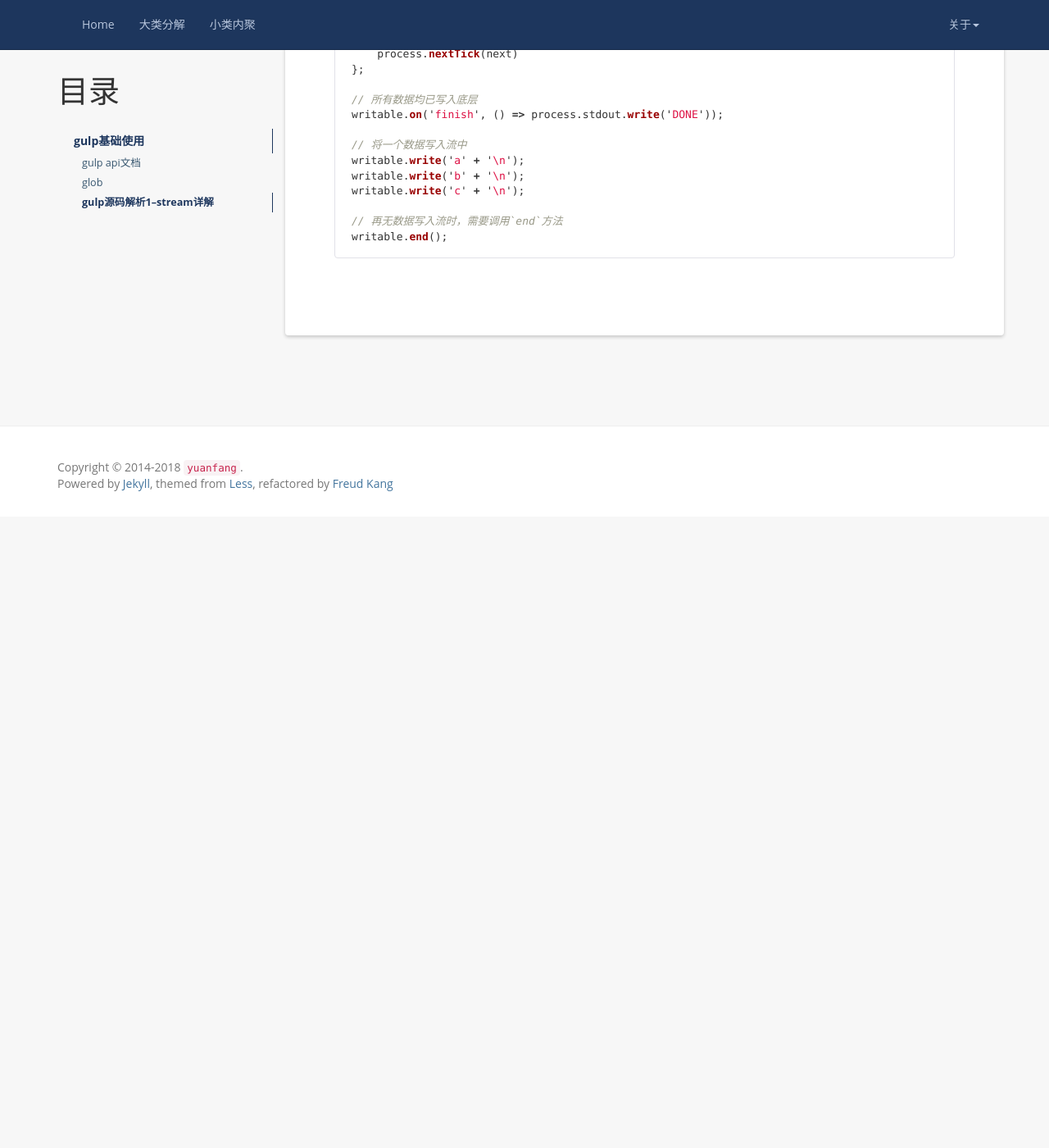
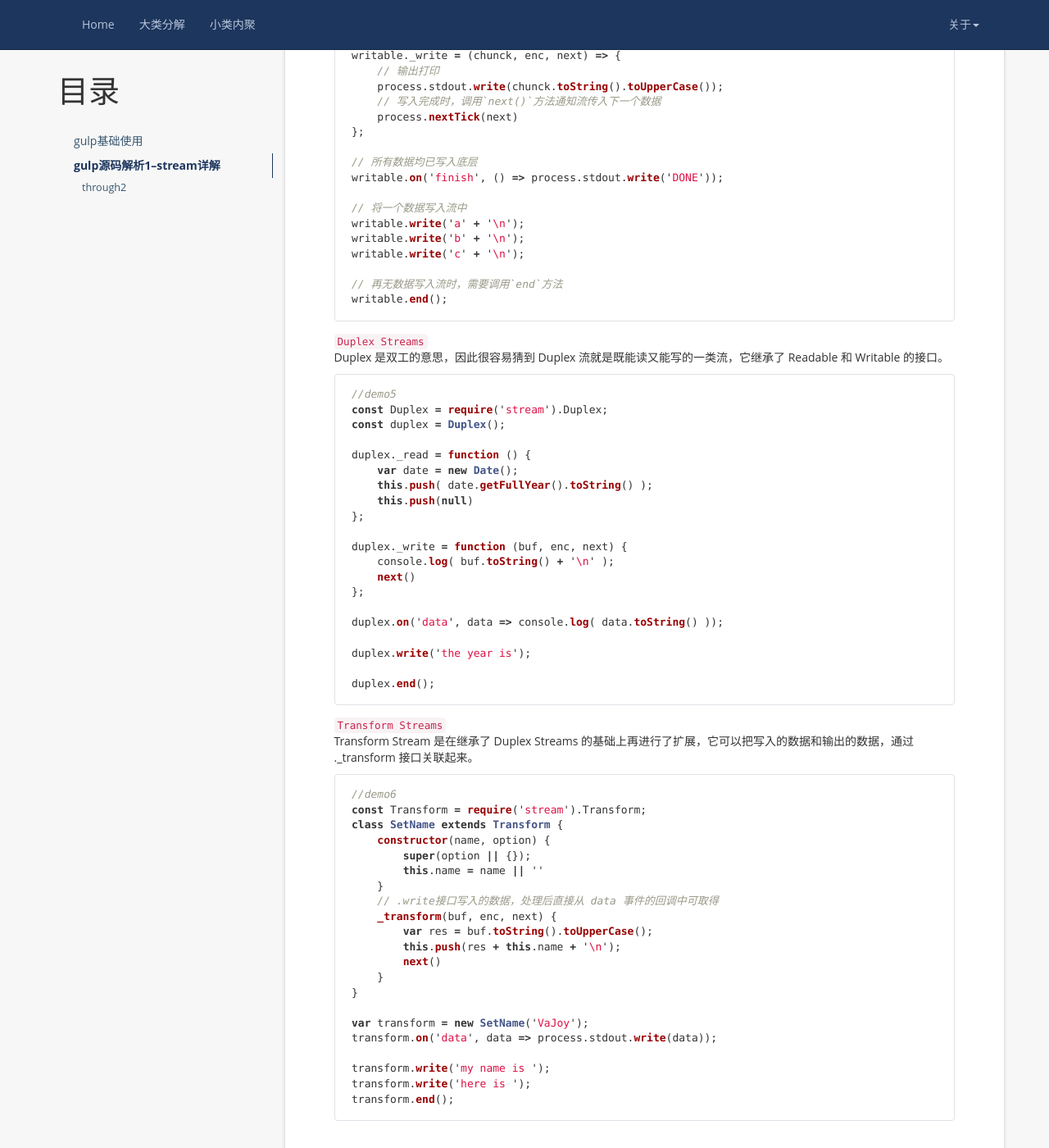
Before and after one commit to lanluohaisi/lanluohaisi.github.io, a Jekyll site: the page built from _posts/2018-10-28-gulp学习1.md, in a window 1280 px wide and 1400 px high, scrolled down 4734 px. Shown: the whole window at 82% size. Built offline with Jekyll 4.4.1, drawn with Linux system fonts in a browser that asks for light colours; nearby versions of some CDN libraries; a script that is not in the unit is left out; comment, search, counter and statistics services are not loaded; before the commit the page ends 5364 px from its top, so only the background shows below that; some of the changed text lies outside the part shown.

````diff
--- a/_posts/2018-10-28-gulp学习1.md
+++ b/_posts/2018-10-28-gulp学习1.md
@@ -101,6 +101,9 @@
 });
 ```
 
+>以上gulp为4以下版本，新版需要查看新的api文档~~
+[gulp4.0 api](https://gulpjs.com/docs/en/getting-started/quick-start)
+
 glob                {#gulp_glob}
 ------------------------------------
 
@@ -132,9 +135,8 @@
     9、**：如果**在一个路径的部分，他会匹配零个或多个目录和子目录中搜索匹配。
 ```
 
-
-gulp源码解析1--stream详解               {#gulp_stream}
-------------------------------------
+gulp源码解析1--stream详解			{#gulp_stream}
+====================================
 
 [转载学习来源https://www.cnblogs.com/vajoy/p/6349817.html](https://www.cnblogs.com/vajoy/p/6349817.html)
 
@@ -252,3 +254,180 @@
 // 再无数据写入流时，需要调用`end`方法
 writable.end();
 ```
+`Duplex Streams`
+Duplex 是双工的意思，因此很容易猜到 Duplex 流就是既能读又能写的一类流，它继承了 Readable 和 Writable 的接口。
+```javascript
+//demo5
+const Duplex = require('stream').Duplex;
+const duplex = Duplex();
+
+duplex._read = function () {
+    var date = new Date();
+    this.push( date.getFullYear().toString() );
+    this.push(null)
+};
+
+duplex._write = function (buf, enc, next) {
+    console.log( buf.toString() + '\n' );
+    next()
+};
+
+duplex.on('data', data => console.log( data.toString() ));
+
+duplex.write('the year is');
+
+duplex.end();
+```
+
+`Transform Streams`
+Transform Stream 是在继承了 Duplex Streams 的基础上再进行了扩展，它可以把写入的数据和输出的数据，通过 ._transform 接口关联起来。
+
+```javascript
+//demo6
+const Transform = require('stream').Transform;
+class SetName extends Transform {
+    constructor(name, option) {
+        super(option || {});
+        this.name = name || ''
+    }
+    // .write接口写入的数据，处理后直接从 data 事件的回调中可取得
+    _transform(buf, enc, next) {
+        var res = buf.toString().toUpperCase();
+        this.push(res + this.name + '\n');
+        next()
+    }
+}
+
+var transform = new SetName('VaJoy');
+transform.on('data', data => process.stdout.write(data));
+
+transform.write('my name is ');
+transform.write('here is ');
+transform.end();
+```
+
+through2               {#through2}
+------------------------------------
+
+```javascript
+//demo9
+const fs = require('fs');
+const through2 = require('through2');
+fs.createReadStream('data.txt')
+    .pipe(through2(function (chunk, enc, callback) {
+        for (var i = 0; i < chunk.length; i++)
+            if (chunk[i] == 97)
+                chunk[i] = 122; // 把 'a' 替换为 'z'
+
+        this.push(chunk);
+
+        callback()
+    }))
+    .pipe(fs.createWriteStream('out.txt'))
+    .on('finish', ()=> {
+        console.log('DONE')
+    });
+```
+
+`through2源码:`
+```javascript
+var Transform = require('readable-stream/transform'),
+    inherits = require('util').inherits,
+    xtend = require('xtend');
+
+//构造方法，继承了Transform
+function DestroyableTransform(opts) {
+    Transform.call(this, opts);
+    this._destroyed = false
+}
+
+inherits(DestroyableTransform, Transform);
+
+//原型接口 destroy，用于关闭当前流
+DestroyableTransform.prototype.destroy = function (err) {
+    if (this._destroyed) return;
+    this._destroyed = true;
+
+    var self = this;
+    process.nextTick(function () {
+        if (err)
+            self.emit('error', err);
+        self.emit('close')
+    })
+};
+
+// a noop _transform function
+function noop(chunk, enc, callback) {
+    callback(null, chunk)
+}
+
+
+// 闭包，用于返回对外接口方法
+function through2(construct) {
+    //最终返回此匿名函数
+    return function (options, transform, flush) {
+        if (typeof options == 'function') {
+            flush = transform
+            transform = options
+            options = {}
+        }
+
+        if (typeof transform != 'function')
+            transform = noop
+
+        if (typeof flush != 'function')
+            flush = null
+
+        return construct(options, transform, flush)
+    }
+}
+
+
+// 出口，执行 throuh2 闭包函数，返回一个 DestroyableTransform 的实例（t2）
+module.exports = through2(function (options, transform, flush) {
+    //t2 为 Transform Stream 对象
+    var t2 = new DestroyableTransform(options);
+
+    //Transform Streams 的内置接口 _transform(chunk, encoding, next) 方法
+    t2._transform = transform;
+
+    if (flush)
+        t2._flush = flush;
+
+    return t2
+});
+
+
+// 对外暴露一个可以直接 new （或者不加 new）来创建实例的的构造函数
+module.exports.ctor = through2(function (options, transform, flush) {
+    function Through2(override) {
+        if (!(this instanceof Through2))
+            return new Through2(override)
+
+        this.options = xtend(options, override)
+
+        DestroyableTransform.call(this, this.options)
+    }
+
+    inherits(Through2, DestroyableTransform)
+
+    Through2.prototype._transform = transform
+
+    if (flush)
+        Through2.prototype._flush = flush
+
+    return Through2
+})
+
+//Object Mode接口的简易封装
+module.exports.obj = through2(function (options, transform, flush) {
+    var t2 = new DestroyableTransform(xtend({objectMode: true, highWaterMark: 16}, options))
+
+    t2._transform = transform
+
+    if (flush)
+        t2._flush = flush
+
+    return t2
+})
+```
````
Also changed, not shown: other parts of _posts/2018-10-28-gulp学习1.md (+1 -1 lines), _posts/2018-11-02-gulp学习2.md (added, +419 -0 lines), _posts/2018-12-08-gulp学习3.md (added, +16 -0 lines).
